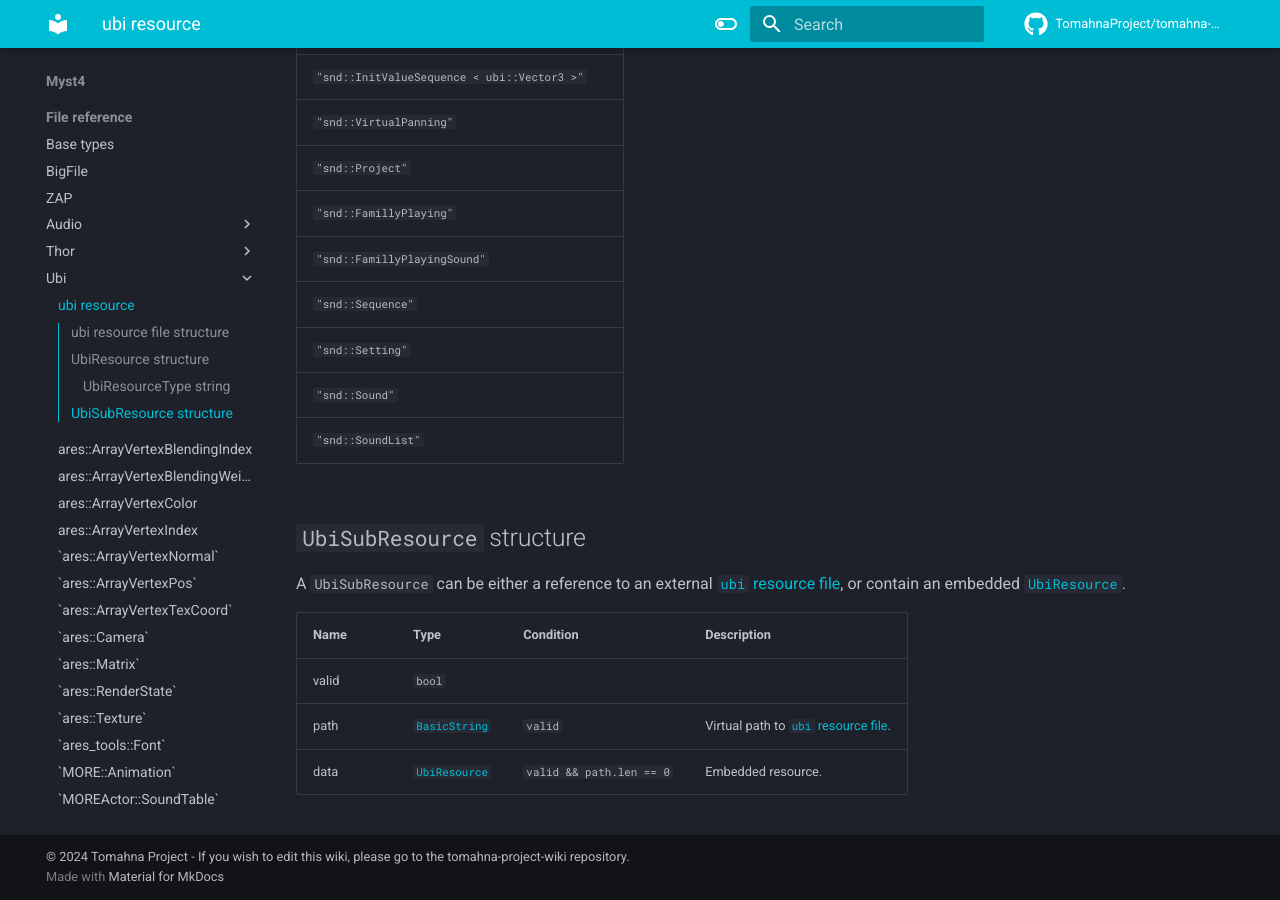
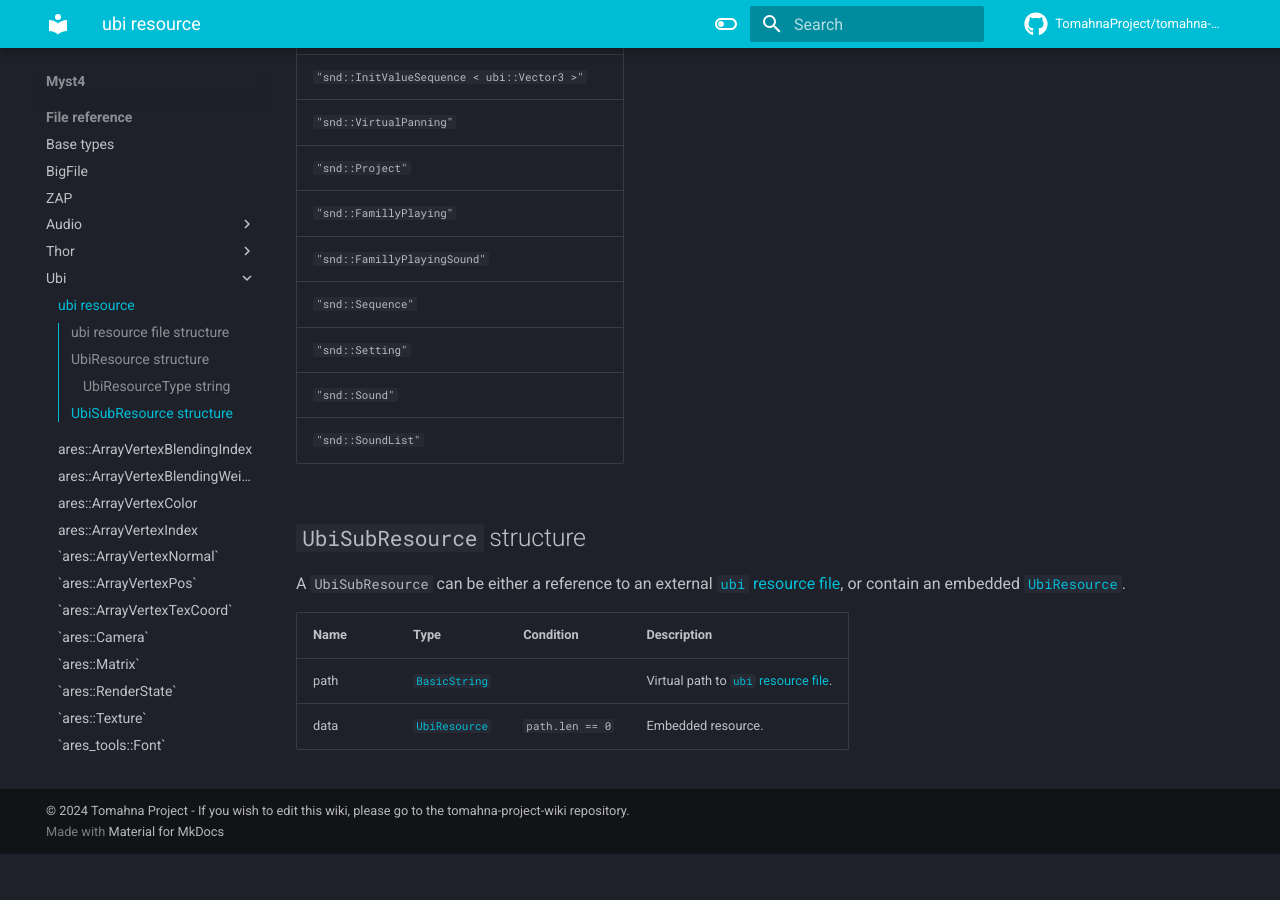
Before and after one commit to TomahnaProject/tomahna-project-wiki, an MkDocs documentation site: the page built from docs/myst4/file-reference/ubi/index.md, in a window 1280 px wide and 900 px high, scrolled down 3280 px. Built offline with MkDocs 1.6.1 and Material for MkDocs 9.7.7, drawn with Linux system fonts in a browser that asks for light colours; comment, search, counter and statistics services are not loaded; after the commit the page ends 4134 px from its top, so only the background shows below that.

Commit message:
myst4/file-reference/ubi: fix `UbiSubResource`

```diff
--- a/docs/myst4/file-reference/ubi/index.md
+++ b/docs/myst4/file-reference/ubi/index.md
@@ -93,6 +93,5 @@ A `UbiSubResource` can be either a reference to an external [`ubi` resource file
 
 | Name | Type | Condition | Description |
 | :-- | :-- | :-- | --- |
-| valid | `bool` |  |  |
-| path | [`BasicString`](../base.md#basicstring-structure) | `valid` | Virtual path to [`ubi` resource file](#ubi-resource-file-structure). |
-| data | [`UbiResource`](#ubiresource-structure) | `valid && path.len == 0` | Embedded resource. |
+| path | [`BasicString`](../base.md#basicstring-structure) |  | Virtual path to [`ubi` resource file](#ubi-resource-file-structure). |
+| data | [`UbiResource`](#ubiresource-structure) | `path.len == 0` | Embedded resource. |
```
